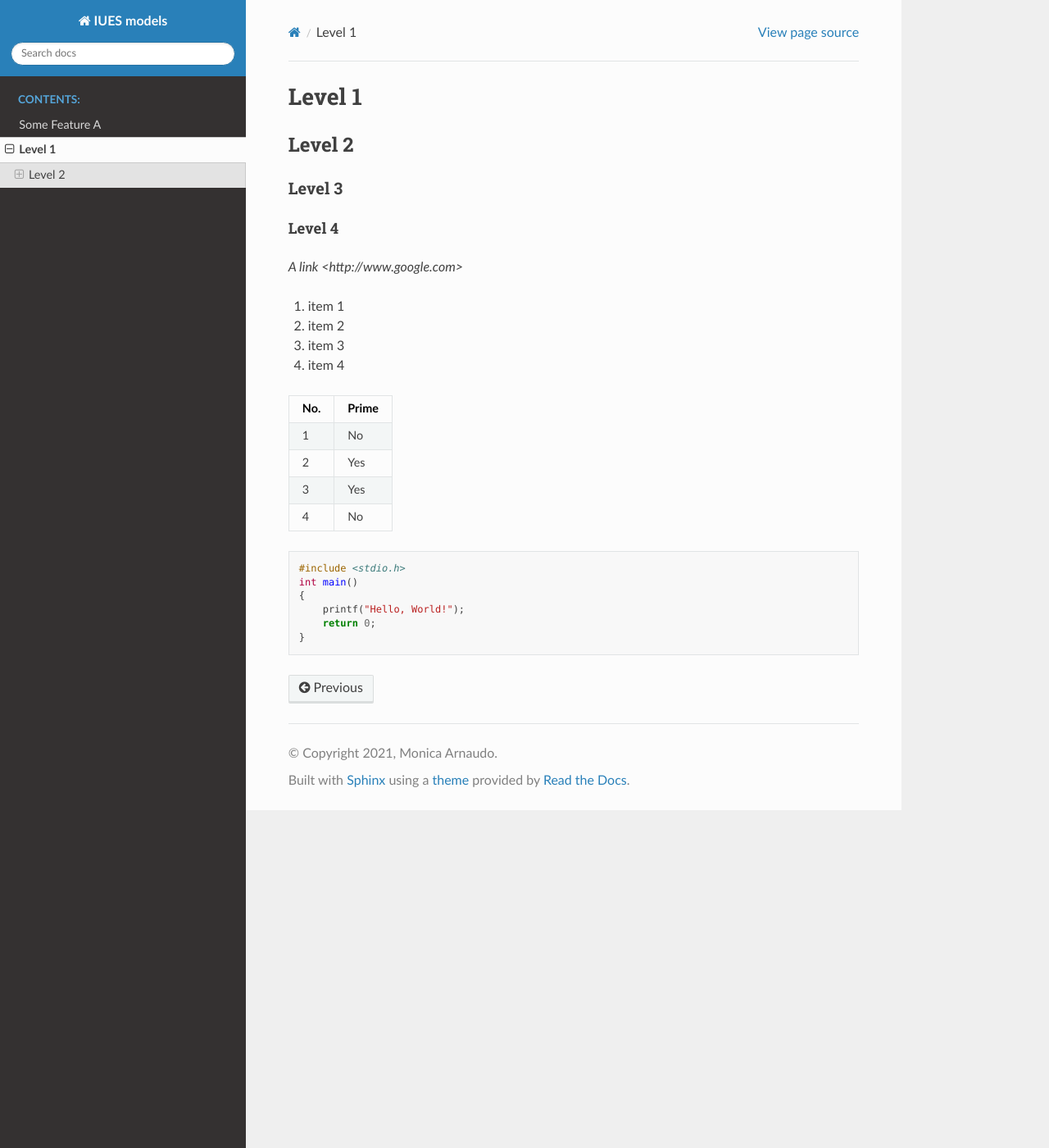
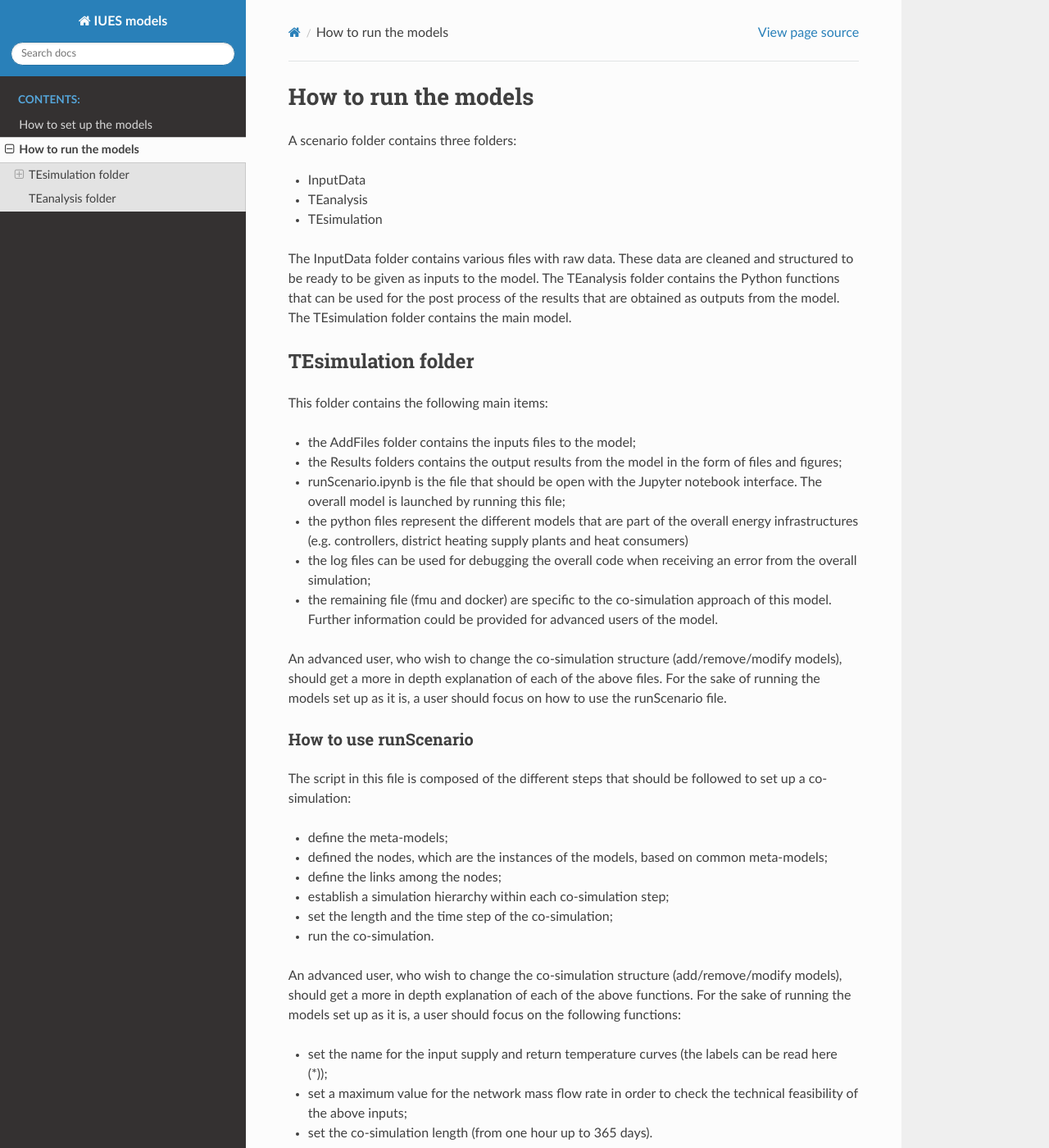
Before and after one commit to MonicaKTH/IUESmodels, a Sphinx documentation site: the page built from doc/feature-b.rst, in a window 1280 px wide and 1400 px high. Shown: the whole window at 82% size. Built offline with Sphinx 7.4.7 and the Read the Docs theme 2.0.0, drawn with Linux system fonts in a browser that asks for light colours; some of the changed text lies outside the part shown.

Commit message:
Firs version of the documentation to use as a template

```diff
--- a/doc/feature-b.rst
+++ b/doc/feature-b.rst
@@ -1,36 +1,104 @@
-Level 1
-=======
+How to run the models
+=====================
 
-Level 2
--------
+A scenario folder contains three folders:
 
-Level 3
-^^^^^^^
+- InputData
+- TEanalysis
+- TEsimulation
 
-Level 4
-"""""""
+The InputData folder contains various files with raw data.
+These data are cleaned and structured to be ready to be given
+as inputs to the model. The TEanalysis folder contains the Python
+functions that can be used for the post process of the results that
+are obtained as outputs from the model. The TEsimulation folder
+contains the main model.
 
-`A link <http://www.google.com>`
 
-1. item 1
-2. item 2
-#. item 3
-#. item 4
+TEsimulation folder
+-------------------
 
-====== ======
-No.    Prime
-====== ======
-1      No
-2      Yes
-3      Yes
-4      No
-====== ======
+This folder contains the following main items:
 
-.. code-block:: c
+•	the AddFiles folder contains the inputs files to the model;
+•	the Results folders contains the output results from the model in the form of files and figures;
+•	runScenario.ipynb is the file that should be open with the Jupyter notebook interface. The overall model is launched by running this file;
+•	the python files represent the different models that are part of the overall energy infrastructures (e.g. controllers, district heating supply plants and heat consumers)
+•	the log files can be used for debugging the overall code when receiving an error from the overall simulation;
+•	the remaining file (fmu and docker) are specific to the co-simulation approach of this model. Further information could be provided for advanced users of the model.
 
-  #include <stdio.h>
-  int main()
-  {
-      printf("Hello, World!");
-      return 0;
-  }
+An advanced user, who wish to change the co-simulation structure (add/remove/modify models), should get a more in depth explanation of each of the above files. For the sake of running the models set up as it is, a user should focus on how to use the runScenario file.
+
+
+How to use runScenario
+^^^^^^^^^^^^^^^^^^^^^^
+
+The script in this file is composed of the different steps that should be followed to set up a co-simulation:
+
+•	define the meta-models;
+•	defined the nodes, which are the instances of the models, based on common meta-models;
+•	define the links among the nodes;
+•	establish a simulation hierarchy within each co-simulation step;
+•	set the length and the time step of the co-simulation;
+•	run the co-simulation.
+
+An advanced user, who wish to change the co-simulation structure (add/remove/modify models), should get a more in depth explanation of each of the above functions. For the sake of running the models set up as it is, a user should focus on the following functions:
+
+•	set the name for the input supply and return temperature curves (the labels can be read here (*));
+•	set a maximum value for the network mass flow rate in order to check the technical feasibility of the above inputs;
+•	set the co-simulation length (from one hour up to 365 days).
+
+After running the Jupyter Notebook scripts, a message will appear with a statement that refers to the simulation waiting for the local nodes. At this point, the user should run with a python command the file runLocals.py. Two subsequent questions will appear. The answer is 1 to both of them (the reference model for the buildings). This last step will launch for the co-simulation, which will take around one hour for a one year simulation.
+
+A co-simulation run in Jupyter Notebook produces results that are:
+
+•	displayed directly in the notebook;
+•	saved as files;
+•	saved as figures, when reproduced as plots.
+
+The last two points of results are stored in the Results folder, in the TEsimulation folder. In this same folder, after each co-simulation, two debug files are updated: activity.log and nodes.log. These files can be read as text files to help debugging potential errors
+
+
+Notes on the AddFiles folder
+^^^^^^^^^^^^^^^^^^^^^^^^^^^^
+
+This folder contains the input data to the co-simulation set up. The following files can be either directly modified or can be replaced by working with the raw files in the folder InputData:
+
+•	BBs_atemp contains the heated flow area of each building in the case study:
+•	BlocksData is a sum up of different input files for each building in the case study. The heated floor area values are stored here as well;
+•	DHlosses contains the hourly curve for the reference network heat losses;
+•	DHsupplyAvailability contains the time availability profiles for the different plants included in the heat supply mix;
+•	(*) TR and TS contains the hourly profiles for the return and supply temperatures.
+
+The following files require further advanced explanation to be changed:
+
+•	Dhw.txt is the profile for the domestic hot water utilisation in the buildings;
+•	InternalGains1.txt is the profile for the internal heat gains in the buildings;
+•	Weather_Stockholm2022 is the profile for the outdoor temperature.
+
+These files are linked to the FMU (Functional Mock-up Interface) for the Modelica model of the buildings. If a change should be made, the FMU should be updated as well, which require a more advanced explanation.
+
+
+TEanalysis folder
+-----------------
+
+This folder contains the following main items:
+
+- a Results folder to store the results produced by the below files;
+- a file responsible for processing the results stored in the Results folder located in TEsimulation;
+- a file for running the technical analysis;
+- a file for running the economic analysis;
+- a file for running the environmental analysis;
+- a file for creating the plots for:
+
+  - cumulative and hourly heat load curves
+  - hourly mass flow rate
+  - hourly outdoor temperature
+  - hourly supply and return temperatures
+
+A user who wish to run a complete analysis should launch with a python command:
+
+•	run_Environmental.py (which activate the other levels of analysis as well)
+•	runPlots.py
+
+All the results are stored in the Results folder.
```
Also changed, not shown: doc/feature-a.rst (+8 -14 lines).
